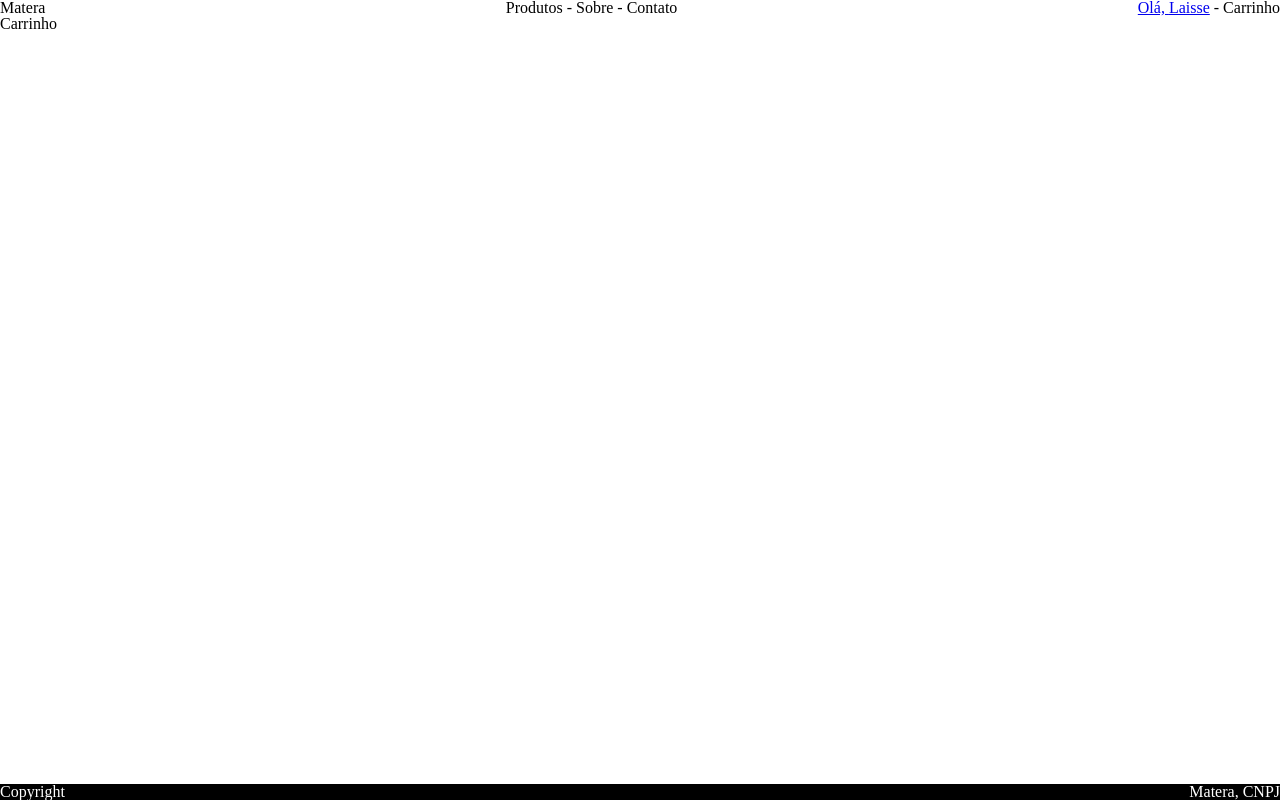
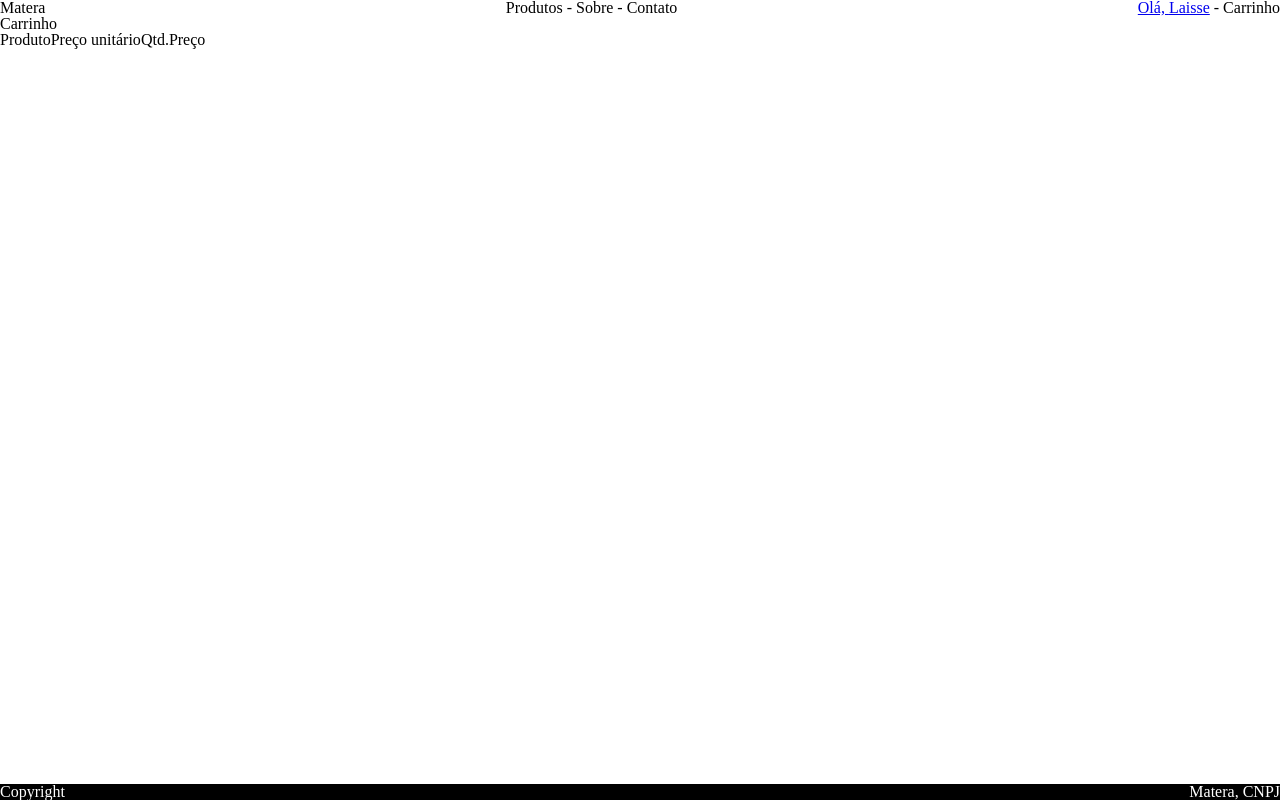
Before and after one commit to lcfernandez/driven-projeto15-matera-front, a React (Create React App) app: page /carrinho in a window 1280 px wide. Built offline with nearby package versions, Linux system fonts and the light colour scheme.

Commit message:
feat: list items of the cart

```diff
--- a/src/pages/CartPage.js
+++ b/src/pages/CartPage.js
@@ -1,14 +1,53 @@
+import { BASE_URL } from "../constants/url";
+import CartContext from "../contexts/CartContext";
+
 import { useContext } from "react";
-import CartContext from "../contexts/CartContext";
+import styled from "styled-components";
 
 export default function CartPage() {
     const [cart, setCart] = useContext(CartContext);
 
     return (
-        <>
+        <CartContainer>
             Carrinho
 
-            {cart.map(item => item.name)}
-        </>
+            <table>
+                <thead>
+                    <tr>
+                        <th>Produto</th>
+                        <th>Preço unitário</th>
+                        <th>Qtd.</th>
+                        <th>Preço</th>
+                    </tr>
+                </thead>
+                <tbody>
+                    {cart.map((item, index) =>
+                        <tr key={index}>
+                            <td>
+                                <img
+                                    alt="imagem do produto"
+                                    src={`${BASE_URL}${item.image}`}
+                                />
+                                {item.name}
+                            </td>
+                            <td>{item.price}</td>
+                            <td>{item.qtd}</td>
+                            <td>{item.qtd * Number(item.price)}</td>
+                        </tr>
+                    )}
+                </tbody>
+            </table>
+
+        </CartContainer>
     );
 }
+
+const CartContainer = styled.div`
+    img {
+        width: 100px;
+    }
+
+    tr:nth-child(1) {
+        text-align: left;
+    }
+`;
--- a/src/pages/ProductsPage.js
+++ b/src/pages/ProductsPage.js
@@ -27,7 +27,7 @@ export const ProductsPage = () => {
         }
     };
 
-    const ListOfProducts = ({ name, price, image }) => {
+    const ListOfProducts = ({ id, name, price, image }) => {
         return (
             <ListItem>
                 <img
@@ -42,7 +42,12 @@ export const ProductsPage = () => {
 
                     <button onClick={
                         () => {
-                            setCart([...cart, { name, price }]);
+                            const addedItem = cart.find(item => item.id === id);
+                            if (addedItem) {
+                                addedItem.qtd += 1;
+                            } else {
+                                setCart([...cart, { id, image, name, qtd: 1, price }]);
+                            }
                             navigate("/carrinho");
                         }
                     }>
```
